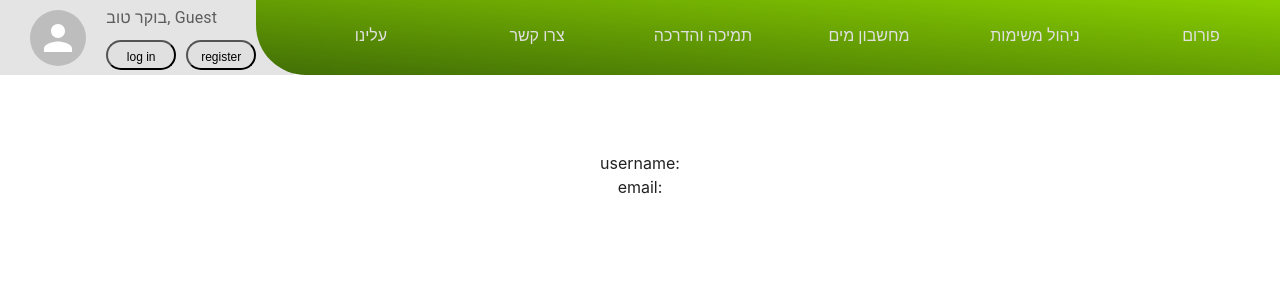
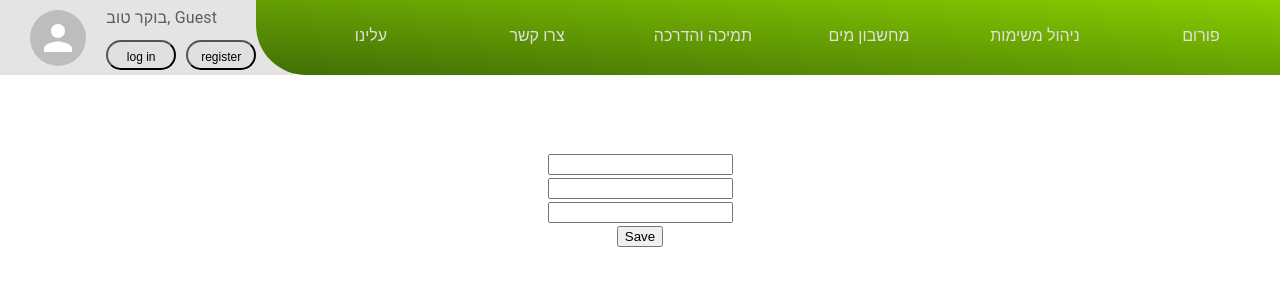
Before and after one commit to Daanielle/WaterWiseAI, a React (Create React App) app in the folder water-wize-ai/: page /UserDetails in a window 1280 px wide. Shown: the top 300 px of the page. Built offline with nearby package versions, Linux system fonts and the light colour scheme.

Commit message:
update user details page

```diff
--- a/water-wize-ai/src/AuthContext.js
+++ b/water-wize-ai/src/AuthContext.js
@@ -21,19 +21,25 @@ export const AuthProvider = ({ children }) => {
     const login = (data) => {
         setIsAuth(false);
         localStorage.setItem('token', data.token);
-        localStorage.setItem('user', JSON.stringify(data.user));
         setIsAuth(true);
-        setUser(data.user)
+        updateUserDetails(data.user)
+        // navigate("/");
     };
 
     const logout = () => {
         localStorage.removeItem('token');
         setIsAuth(false);
         setUser(null);
+
     };
 
+    const updateUserDetails = (user) => {
+        localStorage.setItem('user', JSON.stringify(user));
+        setUser(user)
+    }
+
     return (
-        <AuthContext.Provider value={{ isAuth, login, logout, user, setUser }}>
+        <AuthContext.Provider value={{ isAuth, login, logout, updateUserDetails, user, setUser }}>
             {children}
         </AuthContext.Provider>
     );
--- a/water-wize-ai/src/components/LogInForm.js
+++ b/water-wize-ai/src/components/LogInForm.js
@@ -4,7 +4,7 @@ import { Link } from "react-router-dom";
 import { useNavigate } from "react-router-dom";
 
 const LogIn = (props) => {
-  const [username, setUsername] = useState('');
+  const [email, setEmail] = useState('');
   const [password, setPassword] = useState('');
   const { login } = useContext(AuthContext);
   const navigate = useNavigate();
@@ -18,7 +18,7 @@ const LogIn = (props) => {
           "Content-Type": "application/json",
         },
         body: JSON.stringify({
-          "username": username,
+          "email": email,
           "password": password
         }),
       });
@@ -39,7 +39,7 @@ const LogIn = (props) => {
       <form className="Login_Form" onSubmit={handleSubmit}>
         <h1 className="my_h1">LogIn</h1>
         <div>
-          <input className="my_input" value={username} onChange={(e) => setUsername(e.target.value)} type="text" placeholder="Username" id="username" name="username" required></input>
+          <input className="my_input" value={email} onChange={(e) => setEmail(e.target.value)} type="text" placeholder="email" id="email" name="email" required></input>
         </div>
         <div>
           <input className="my_input" value={password} onChange={(e) => setPassword(e.target.value)} type="password" placeholder="Password" id="password" name="password" required></input>
--- a/water-wize-ai/src/components/UserDetailsBar.js
+++ b/water-wize-ai/src/components/UserDetailsBar.js
@@ -10,7 +10,7 @@ import { Link } from "react-router-dom";
 
 function UserDetailsBar() {
   const dict = useDictionary();
-  const {user, logout } = useContext(AuthContext);
+  const { user, logout } = useContext(AuthContext);
 
   const buttonsStyleRight = {
     fontSize: "12px",
@@ -27,7 +27,9 @@ function UserDetailsBar() {
 
   const LoggedInBtns = (
     <div style={{ display: "flex" }}>
-      <CustomButton label="log out" type="button" onClick={logout} style={buttonsStyleLeft} />
+      <Link to="/">
+        <CustomButton label="log out" type="button" onClick={logout} style={buttonsStyleLeft} />
+      </Link>
       <Link to="/UserDetails">
         <CustomButton label="user" type="button" style={buttonsStyleRight} />
       </Link>
@@ -40,7 +42,7 @@ function UserDetailsBar() {
         <CustomButton label="log in" type="button" style={buttonsStyleLeft} />
       </Link>
       <Link to="/Register">
-      <CustomButton label="register" type="button" style={buttonsStyleRight} />
+        <CustomButton label="register" type="button" style={buttonsStyleRight} />
       </Link>
     </div>
   )
--- a/water-wize-ai/src/pages/UserDetails.js
+++ b/water-wize-ai/src/pages/UserDetails.js
@@ -1,16 +1,67 @@
 import PageContainer from "../components/PageContainer";
-import React, { useContext } from "react";
+import React, { useContext, useState } from "react";
 import { AuthContext } from "../AuthContext";
+import CustomButton from "../components/CustomButton"
 
 function UserDetails() {
-    const { user } = useContext(AuthContext);
+    const { user, updateUserDetails } = useContext(AuthContext);
+    const [editedUser, setEditedUser] = useState(user);
+
+    const handleUserDetailsChange = (e) => {
+        const { name, value } = e.target;
+        setEditedUser({ ...editedUser, [name]: value });
+    };
+
+    const handleuserDetailsChange = async (e) => {
+        e.preventDefault();
+        try {
+            const response = await fetch("/users/"+user._id, {
+                method: "PATCH",
+                headers: {
+                    "Content-Type": "application/json",
+                },
+                body: JSON.stringify(editedUser),
+            });
+            if (!response.ok) {
+                const errorData = await response.json();
+                throw new Error(errorData.message || 'update failed!');
+            }
+            const data = await response.json(); // Parse the JSON response
+            updateUserDetails(editedUser);
+        } catch (error) {
+            console.error("Error:", error);
+        }
+    }
 
     return (
-
         <PageContainer>
             <img src={user && user.image}></img>
-            <div>username: {user && user.name}</div>
-            <div>email: {user && user.email}</div>
+            <form onSubmit={handleuserDetailsChange}>
+                <div>
+                    <input
+                        name="name"
+                        value={editedUser && editedUser.name}
+                        onChange={handleUserDetailsChange}
+                    />
+                </div>
+                <div>
+                    <input
+                        name="id"
+                        value={editedUser && editedUser._id}
+                        onChange={handleUserDetailsChange}
+                    />
+                </div>
+                <div>
+                    <input
+                        name="email"
+                        value={editedUser && editedUser.email}
+                        onChange={handleUserDetailsChange}
+                    />
+                </div>
+                <div>
+                    <button type="submit">Save</button>
+                </div>
+            </form>
         </PageContainer>
     );
 }
```
Also changed, not shown: 1 other file (tests, documents, lock files or other folders).
